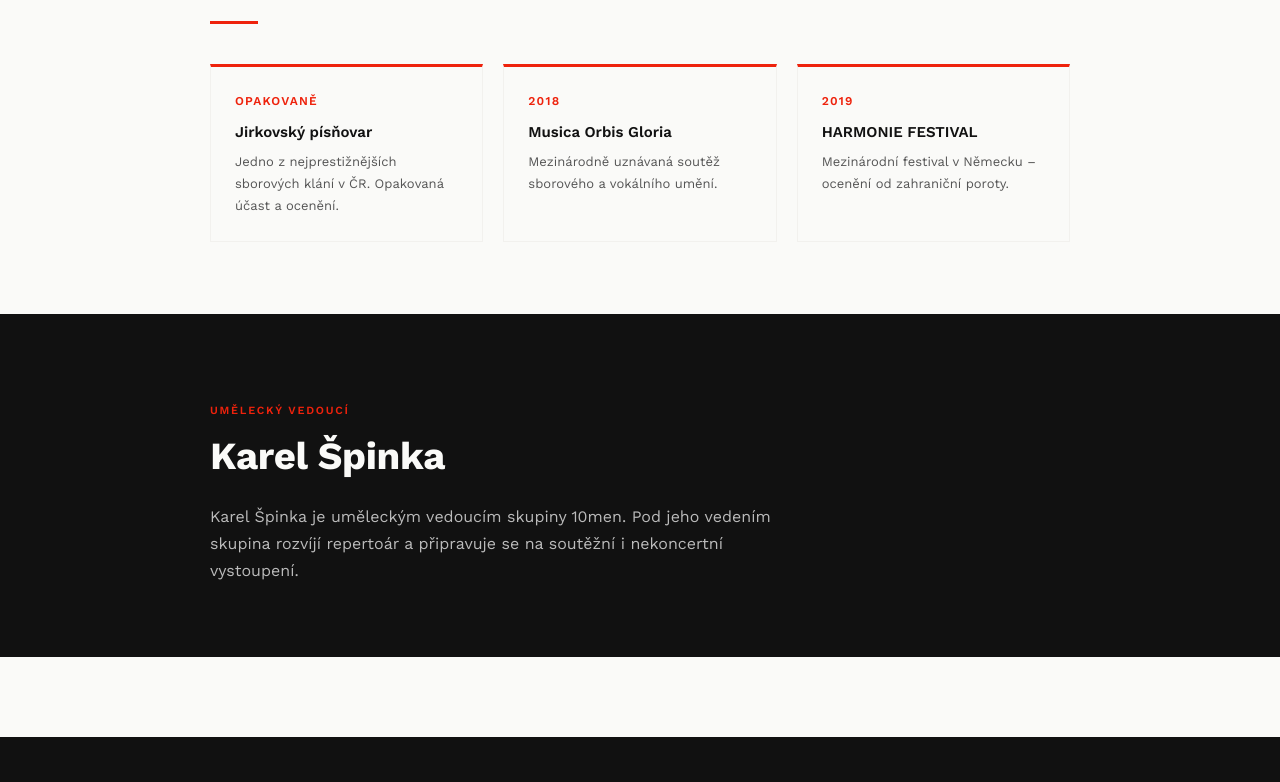
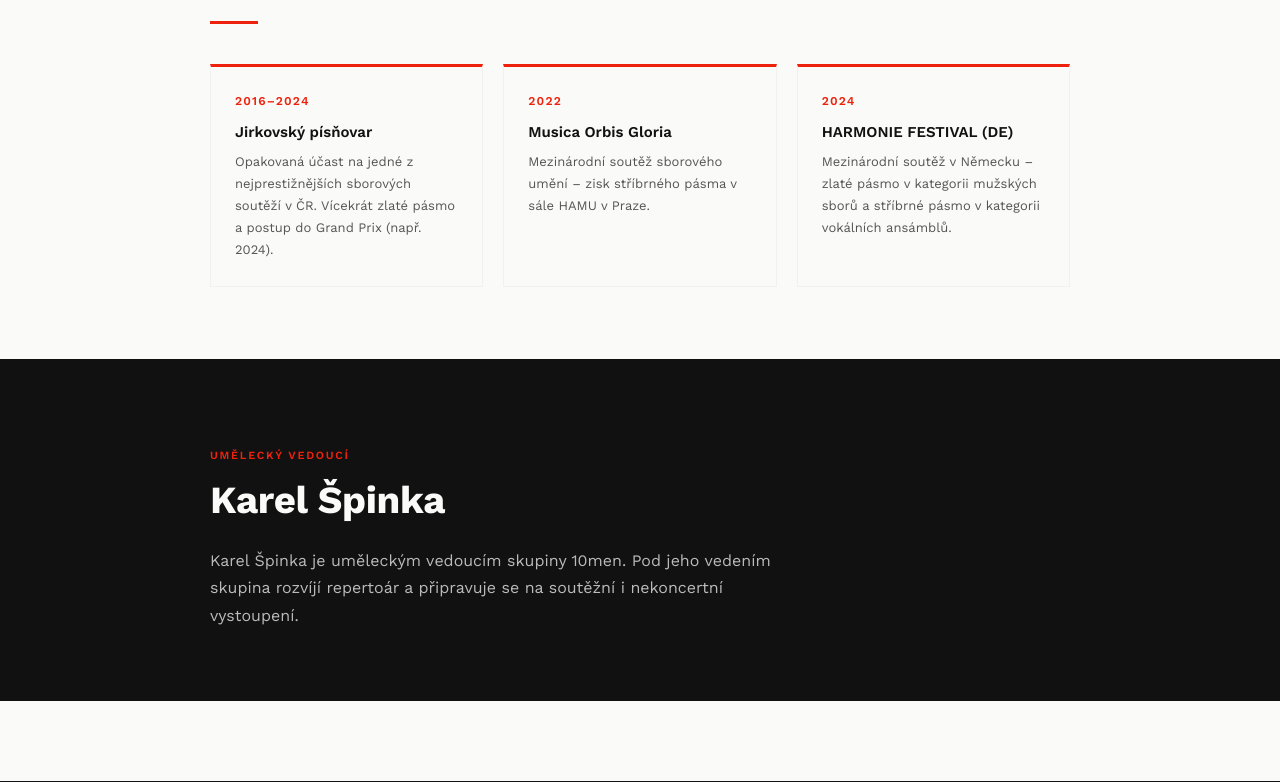
Before and after one commit to sidnexon-bot/10men-web, a plain HTML site: page o-nas.html in a window 1280 px wide. Shown: the part 2090-2872 px from the top of the page. Drawn offline with nearby package versions, Linux system fonts and the light colour scheme.

Commit message:
Update o-nas.html

```diff
--- a/o-nas.html
+++ b/o-nas.html
@@ -261,25 +261,38 @@
 <!-- Awards -->
 <section class="awards-section">
   <div class="awards-inner">
-    <p class="section-label" data-i18n="awards_label">Úspěchy</p>
-    <h2 class="section-title" data-i18n="awards_title">Ocenění & soutěže</h2>
+    <p class="section-label">Úspěchy</p>
+    <h2 class="section-title">Ocenění & soutěže</h2>
     <div class="accent-line"></div>
+
     <div class="awards-grid">
+
       <div class="award-card fade-up">
-        <div class="award-year">Opakovaně</div>
+        <div class="award-year">2016–2024</div>
         <h3>Jirkovský písňovar</h3>
-        <p data-i18n="award_jirkov">Jedno z nejprestižnějších sborových klání v ČR. Opakovaná účast a ocenění.</p>
+        <p>
+          Opakovaná účast na jedné z nejprestižnějších sborových soutěží v ČR.
+          Vícekrát zlaté pásmo a postup do Grand Prix (např. 2024).
+        </p>
       </div>
+
       <div class="award-card fade-up delay-1">
-        <div class="award-year">2018</div>
+        <div class="award-year">2022</div>
         <h3>Musica Orbis Gloria</h3>
-        <p data-i18n="award_mog">Mezinárodně uznávaná soutěž sborového a vokálního umění.</p>
+        <p>
+          Mezinárodní soutěž sborového umění – zisk stříbrného pásma v sále HAMU v Praze.
+        </p>
       </div>
+
       <div class="award-card fade-up delay-2">
-        <div class="award-year">2019</div>
-        <h3>HARMONIE FESTIVAL</h3>
-        <p data-i18n="award_harmonie">Mezinárodní festival v Německu – ocenění od zahraniční poroty.</p>
+        <div class="award-year">2024</div>
+        <h3>HARMONIE FESTIVAL (DE)</h3>
+        <p>
+          Mezinárodní soutěž v Německu – zlaté pásmo v kategorii mužských sborů
+          a stříbrné pásmo v kategorii vokálních ansámblů.
+        </p>
       </div>
+
     </div>
   </div>
 </section>
```
